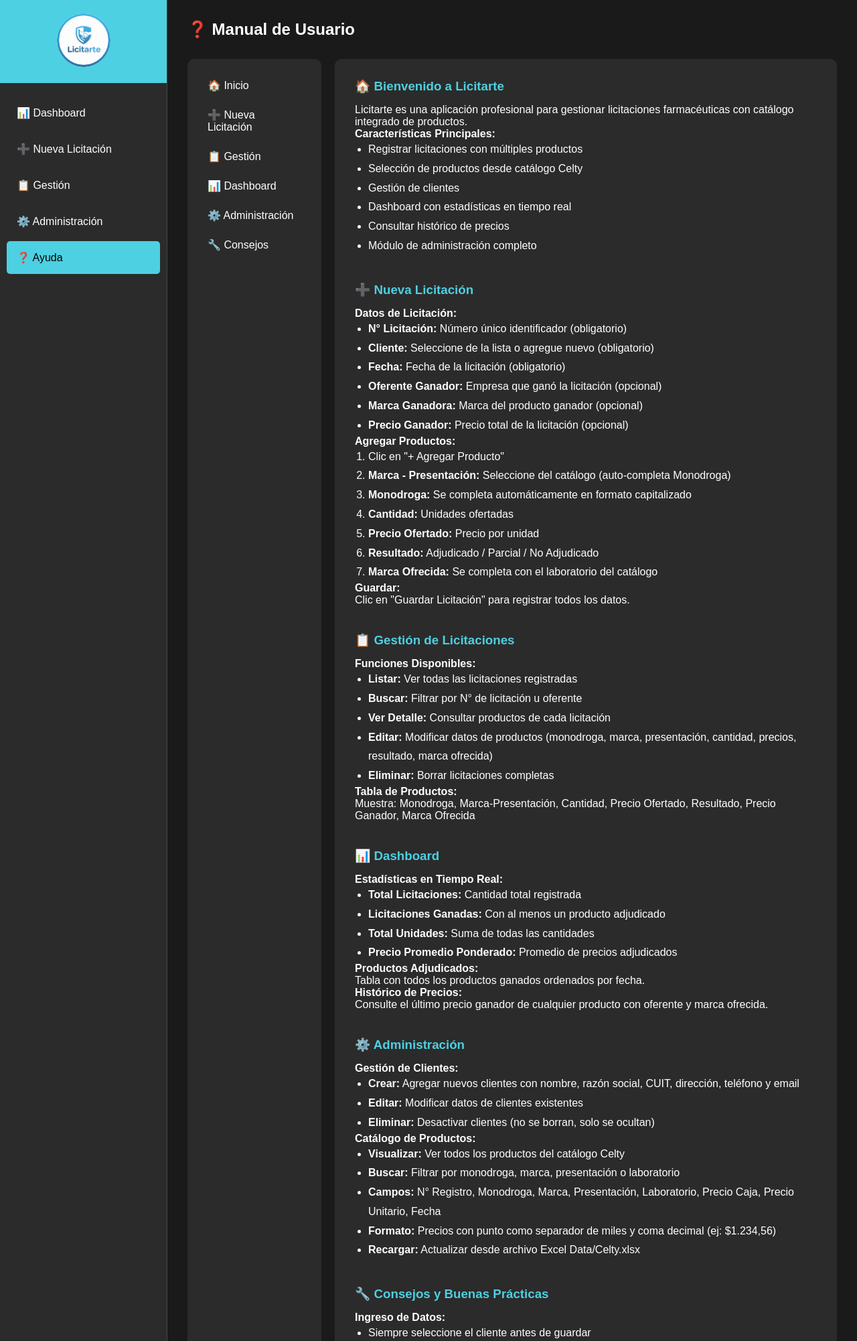
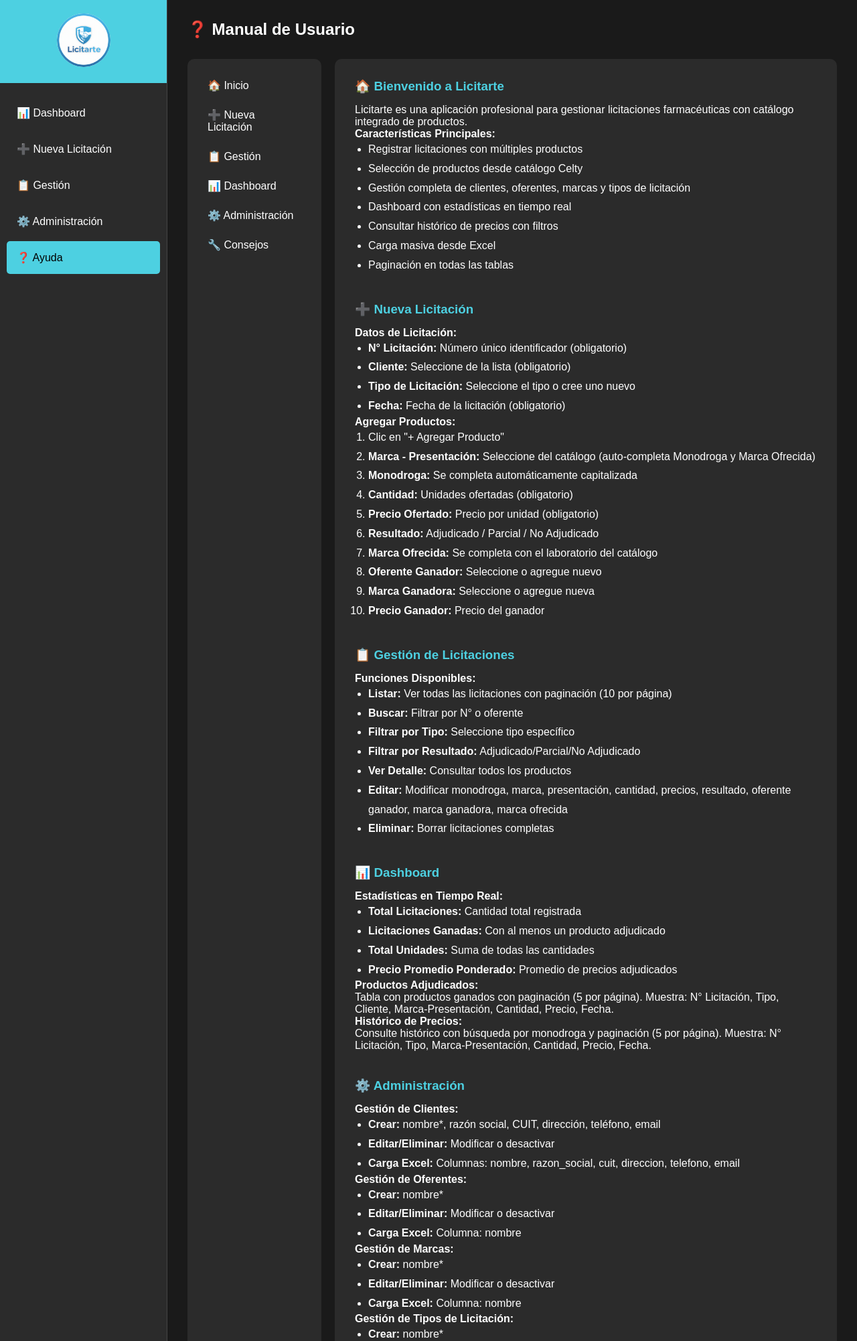
Before and after one commit to Jorge-Loyo/Licitarte, a Flask app: page /ayuda in a window 1280 px wide. Shown: the top 2002 px of the page at 67% size. Run offline with Flask 3, Linux system fonts and the light colour scheme.

Commit message:
Actualizar documentación con nuevas funcionalidades: oferentes, marcas, tipos licitación, carga masiva Excel y paginación

```diff
--- a/web/app.py
+++ b/web/app.py
@@ -69,6 +69,47 @@
         'precio_unitario': p[7],
         'fecha': p[8]
     } for p in productos])
+
+@app.route('/api/catalogo', methods=['POST'])
+def crear_producto_catalogo():
+    data = request.json
+    if not data or not data.get('numero_registro'):
+        return jsonify({'success': False, 'error': 'Número de registro es obligatorio'}), 400
+
+    try:
+        with db.get_connection() as conn:
+            cursor = conn.cursor()
+            if db.USE_POSTGRES:
+                cursor.execute("""
+                    INSERT INTO celty (numero_registro, monodroga, marca, presentacion, laboratorio, precio_caja, precio_unitario, fecha)
+                    VALUES (%s, %s, %s, %s, %s, %s, %s, %s)
+                """, (
+                    data['numero_registro'],
+                    data.get('monodroga', ''),
+                    data.get('marca', ''),
+                    data.get('presentacion', ''),
+                    data.get('laboratorio', ''),
+                    float(data['precio_caja']) if data.get('precio_caja') else None,
+                    float(data['precio_unitario']) if data.get('precio_unitario') else None,
+                    data.get('fecha', '')
+                ))
+            else:
+                cursor.execute("""
+                    INSERT INTO celty (numero_registro, monodroga, marca, presentacion, laboratorio, precio_caja, precio_unitario, fecha)
+                    VALUES (?, ?, ?, ?, ?, ?, ?, ?)
+                """, (
+                    data['numero_registro'],
+                    data.get('monodroga', ''),
+                    data.get('marca', ''),
+                    data.get('presentacion', ''),
+                    data.get('laboratorio', ''),
+                    float(data['precio_caja']) if data.get('precio_caja') else None,
+                    float(data['precio_unitario']) if data.get('precio_unitario') else None,
+                    data.get('fecha', '')
+                ))
+        return jsonify({'success': True})
+    except Exception as e:
+        return jsonify({'success': False, 'error': str(e)}), 500
 
 @app.route('/api/licitaciones', methods=['GET'])
 def get_licitaciones():
@@ -466,6 +507,105 @@
     except Exception as e:
         return jsonify({'success': False, 'error': str(e)}), 500
 
+@app.route('/api/cargar-clientes', methods=['POST'])
+def cargar_clientes():
+    if 'file' not in request.files:
+        return jsonify({'success': False, 'error': 'No se envió archivo'}), 400
+
+    file = request.files['file']
+    if not allowed_file(file.filename):
+        return jsonify({'success': False, 'error': 'Solo se permiten archivos .xlsx o .xls'}), 400
+
+    try:
+        import pandas as pd
+        df = pd.read_excel(file)
+        count = 0
+        for _, row in df.iterrows():
+            try:
+                db.crear_cliente(
+                    str(row.get('nombre', row.get('Nombre', ''))),
+                    str(row.get('razon_social', row.get('Razon Social', ''))),
+                    str(row.get('cuit', row.get('CUIT', ''))),
+                    str(row.get('direccion', row.get('Direccion', ''))),
+                    str(row.get('telefono', row.get('Telefono', ''))),
+                    str(row.get('email', row.get('Email', '')))
+                )
+                count += 1
+            except:
+                continue
+        return jsonify({'success': True, 'message': f'{count} clientes cargados'})
+    except Exception as e:
+        return jsonify({'success': False, 'error': str(e)}), 500
+
+@app.route('/api/cargar-oferentes', methods=['POST'])
+def cargar_oferentes():
+    if 'file' not in request.files:
+        return jsonify({'success': False, 'error': 'No se envió archivo'}), 400
+
+    file = request.files['file']
+    if not allowed_file(file.filename):
+        return jsonify({'success': False, 'error': 'Solo se permiten archivos .xlsx o .xls'}), 400
+
+    try:
+        import pandas as pd
+        df = pd.read_excel(file)
+        count = 0
+        for _, row in df.iterrows():
+            try:
+                db.crear_oferente(str(row.get('nombre', row.get('Nombre', ''))))
+                count += 1
+            except:
+                continue
+        return jsonify({'success': True, 'message': f'{count} oferentes cargados'})
+    except Exception as e:
+        return jsonify({'success': False, 'error': str(e)}), 500
+
+@app.route('/api/cargar-marcas', methods=['POST'])
+def cargar_marcas():
+    if 'file' not in request.files:
+        return jsonify({'success': False, 'error': 'No se envió archivo'}), 400
+
+    file = request.files['file']
+    if not allowed_file(file.filename):
+        return jsonify({'success': False, 'error': 'Solo se permiten archivos .xlsx o .xls'}), 400
+
+    try:
+        import pandas as pd
+        df = pd.read_excel(file)
+        count = 0
+        for _, row in df.iterrows():
+            try:
+                db.crear_marca(str(row.get('nombre', row.get('Nombre', ''))))
+                count += 1
+            except:
+                continue
+        return jsonify({'success': True, 'message': f'{count} marcas cargadas'})
+    except Exception as e:
+        return jsonify({'success': False, 'error': str(e)}), 500
+
+@app.route('/api/cargar-tipos-licitacion', methods=['POST'])
+def cargar_tipos_licitacion():
+    if 'file' not in request.files:
+        return jsonify({'success': False, 'error': 'No se envió archivo'}), 400
+
+    file = request.files['file']
+    if not allowed_file(file.filename):
+        return jsonify({'success': False, 'error': 'Solo se permiten archivos .xlsx o .xls'}), 400
+
+    try:
+        import pandas as pd
+        df = pd.read_excel(file)
+        count = 0
+        for _, row in df.iterrows():
+            try:
+                db.crear_tipo_licitacion(str(row.get('nombre', row.get('Nombre', ''))))
+                count += 1
+            except:
+                continue
+        return jsonify({'success': True, 'message': f'{count} tipos cargados'})
+    except Exception as e:
+        return jsonify({'success': False, 'error': str(e)}), 500
+
 if __name__ == '__main__':
     port = int(os.environ.get('PORT', 5000))
     debug = os.environ.get('FLASK_ENV') != 'production'
--- a/web/templates/ayuda.html
+++ b/web/templates/ayuda.html
@@ -25,10 +25,11 @@
             <ul>
                 <li>Registrar licitaciones con múltiples productos</li>
                 <li>Selección de productos desde catálogo Celty</li>
-                <li>Gestión de clientes</li>
+                <li>Gestión completa de clientes, oferentes, marcas y tipos de licitación</li>
                 <li>Dashboard con estadísticas en tiempo real</li>
-                <li>Consultar histórico de precios</li>
-                <li>Módulo de administración completo</li>
+                <li>Consultar histórico de precios con filtros</li>
+                <li>Carga masiva desde Excel</li>
+                <li>Paginación en todas las tablas</li>
             </ul>
         </section>
 
@@ -37,38 +38,37 @@
             <h4>Datos de Licitación:</h4>
             <ul>
                 <li><strong>N° Licitación:</strong> Número único identificador (obligatorio)</li>
-                <li><strong>Cliente:</strong> Seleccione de la lista o agregue nuevo (obligatorio)</li>
+                <li><strong>Cliente:</strong> Seleccione de la lista (obligatorio)</li>
+                <li><strong>Tipo de Licitación:</strong> Seleccione el tipo o cree uno nuevo</li>
                 <li><strong>Fecha:</strong> Fecha de la licitación (obligatorio)</li>
-                <li><strong>Oferente Ganador:</strong> Empresa que ganó la licitación (opcional)</li>
-                <li><strong>Marca Ganadora:</strong> Marca del producto ganador (opcional)</li>
-                <li><strong>Precio Ganador:</strong> Precio total de la licitación (opcional)</li>
             </ul>
             <h4>Agregar Productos:</h4>
             <ol>
                 <li>Clic en "+ Agregar Producto"</li>
-                <li><strong>Marca - Presentación:</strong> Seleccione del catálogo (auto-completa Monodroga)</li>
-                <li><strong>Monodroga:</strong> Se completa automáticamente en formato capitalizado</li>
-                <li><strong>Cantidad:</strong> Unidades ofertadas</li>
-                <li><strong>Precio Ofertado:</strong> Precio por unidad</li>
+                <li><strong>Marca - Presentación:</strong> Seleccione del catálogo (auto-completa Monodroga y Marca Ofrecida)</li>
+                <li><strong>Monodroga:</strong> Se completa automáticamente capitalizada</li>
+                <li><strong>Cantidad:</strong> Unidades ofertadas (obligatorio)</li>
+                <li><strong>Precio Ofertado:</strong> Precio por unidad (obligatorio)</li>
                 <li><strong>Resultado:</strong> Adjudicado / Parcial / No Adjudicado</li>
                 <li><strong>Marca Ofrecida:</strong> Se completa con el laboratorio del catálogo</li>
+                <li><strong>Oferente Ganador:</strong> Seleccione o agregue nuevo</li>
+                <li><strong>Marca Ganadora:</strong> Seleccione o agregue nueva</li>
+                <li><strong>Precio Ganador:</strong> Precio del ganador</li>
             </ol>
-            <h4>Guardar:</h4>
-            <p>Clic en "Guardar Licitación" para registrar todos los datos.</p>
         </section>
 
         <section id="gestion">
             <h3>📋 Gestión de Licitaciones</h3>
             <h4>Funciones Disponibles:</h4>
             <ul>
-                <li><strong>Listar:</strong> Ver todas las licitaciones registradas</li>
-                <li><strong>Buscar:</strong> Filtrar por N° de licitación u oferente</li>
-                <li><strong>Ver Detalle:</strong> Consultar productos de cada licitación</li>
-                <li><strong>Editar:</strong> Modificar datos de productos (monodroga, marca, presentación, cantidad, precios, resultado, marca ofrecida)</li>
+                <li><strong>Listar:</strong> Ver todas las licitaciones con paginación (10 por página)</li>
+                <li><strong>Buscar:</strong> Filtrar por N° o oferente</li>
+                <li><strong>Filtrar por Tipo:</strong> Seleccione tipo específico</li>
+                <li><strong>Filtrar por Resultado:</strong> Adjudicado/Parcial/No Adjudicado</li>
+                <li><strong>Ver Detalle:</strong> Consultar todos los productos</li>
+                <li><strong>Editar:</strong> Modificar monodroga, marca, presentación, cantidad, precios, resultado, oferente ganador, marca ganadora, marca ofrecida</li>
                 <li><strong>Eliminar:</strong> Borrar licitaciones completas</li>
             </ul>
-            <h4>Tabla de Productos:</h4>
-            <p>Muestra: Monodroga, Marca-Presentación, Cantidad, Precio Ofertado, Resultado, Precio Ganador, Marca Ofrecida</p>
         </section>
 
         <section id="dashboard">
@@ -81,26 +81,45 @@
                 <li><strong>Precio Promedio Ponderado:</strong> Promedio de precios adjudicados</li>
             </ul>
             <h4>Productos Adjudicados:</h4>
-            <p>Tabla con todos los productos ganados ordenados por fecha.</p>
+            <p>Tabla con productos ganados con paginación (5 por página). Muestra: N° Licitación, Tipo, Cliente, Marca-Presentación, Cantidad, Precio, Fecha.</p>
             <h4>Histórico de Precios:</h4>
-            <p>Consulte el último precio ganador de cualquier producto con oferente y marca ofrecida.</p>
+            <p>Consulte histórico con búsqueda por monodroga y paginación (5 por página). Muestra: N° Licitación, Tipo, Marca-Presentación, Cantidad, Precio, Fecha.</p>
         </section>
 
         <section id="administracion">
             <h3>⚙️ Administración</h3>
             <h4>Gestión de Clientes:</h4>
             <ul>
-                <li><strong>Crear:</strong> Agregar nuevos clientes con nombre, razón social, CUIT, dirección, teléfono y email</li>
-                <li><strong>Editar:</strong> Modificar datos de clientes existentes</li>
-                <li><strong>Eliminar:</strong> Desactivar clientes (no se borran, solo se ocultan)</li>
+                <li><strong>Crear:</strong> nombre*, razón social, CUIT, dirección, teléfono, email</li>
+                <li><strong>Editar/Eliminar:</strong> Modificar o desactivar</li>
+                <li><strong>Carga Excel:</strong> Columnas: nombre, razon_social, cuit, direccion, telefono, email</li>
             </ul>
-            <h4>Catálogo de Productos:</h4>
+            <h4>Gestión de Oferentes:</h4>
             <ul>
-                <li><strong>Visualizar:</strong> Ver todos los productos del catálogo Celty</li>
+                <li><strong>Crear:</strong> nombre*</li>
+                <li><strong>Editar/Eliminar:</strong> Modificar o desactivar</li>
+                <li><strong>Carga Excel:</strong> Columna: nombre</li>
+            </ul>
+            <h4>Gestión de Marcas:</h4>
+            <ul>
+                <li><strong>Crear:</strong> nombre*</li>
+                <li><strong>Editar/Eliminar:</strong> Modificar o desactivar</li>
+                <li><strong>Carga Excel:</strong> Columna: nombre</li>
+            </ul>
+            <h4>Gestión de Tipos de Licitación:</h4>
+            <ul>
+                <li><strong>Crear:</strong> nombre*</li>
+                <li><strong>Editar/Eliminar:</strong> Modificar o desactivar</li>
+                <li><strong>Carga Excel:</strong> Columna: nombre</li>
+            </ul>
+            <h4>Catálogo de Productos Celty:</h4>
+            <ul>
+                <li><strong>Visualizar:</strong> Ver todos los productos</li>
                 <li><strong>Buscar:</strong> Filtrar por monodroga, marca, presentación o laboratorio</li>
                 <li><strong>Campos:</strong> N° Registro, Monodroga, Marca, Presentación, Laboratorio, Precio Caja, Precio Unitario, Fecha</li>
-                <li><strong>Formato:</strong> Precios con punto como separador de miles y coma decimal (ej: $1.234,56)</li>
-                <li><strong>Recargar:</strong> Actualizar desde archivo Excel Data/Celty.xlsx</li>
+                <li><strong>Formato:</strong> Precios argentinos ($1.234,56)</li>
+                <li><strong>Carga Excel:</strong> Columnas: Numero de Registro, Monodroga, Marca, Presentacion, Laboratorio, Precio por Caja, Presio unitario, Fecha</li>
+                <li><strong>Agregar:</strong> Crear productos manualmente</li>
             </ul>
         </section>
 
@@ -108,28 +127,29 @@
             <h3>🔧 Consejos y Buenas Prácticas</h3>
             <h4>Ingreso de Datos:</h4>
             <ul>
-                <li>Siempre seleccione el cliente antes de guardar</li>
-                <li>Use el catálogo para evitar errores de tipeo</li>
-                <li>Verifique que la Monodroga se auto-complete correctamente</li>
-                <li>Complete el Oferente Ganador y Marca Ganadora para mejor seguimiento</li>
+                <li>Seleccione cliente y tipo antes de guardar</li>
+                <li>Use el catálogo para evitar errores</li>
+                <li>Verifique auto-completado de monodroga</li>
+                <li>Use botones "+ Nuevo" para agregar oferentes/marcas rápidamente</li>
             </ul>
             <h4>Gestión:</h4>
             <ul>
-                <li>Use la búsqueda para encontrar licitaciones rápidamente</li>
-                <li>Revise el detalle antes de eliminar</li>
-                <li>Actualice precios ganadores cuando se confirmen</li>
+                <li>Use búsqueda y filtros para análisis específicos</li>
+                <li>Revise detalle antes de eliminar</li>
+                <li>Use paginación para grandes volúmenes</li>
             </ul>
             <h4>Administración:</h4>
             <ul>
                 <li>Mantenga actualizado el catálogo Celty</li>
-                <li>Agregue clientes nuevos antes de crear licitaciones</li>
-                <li>Revise periódicamente los precios del catálogo</li>
+                <li>Use carga masiva Excel para múltiples registros</li>
+                <li>Verifique columnas exactas en Excel</li>
+                <li>Haga backup antes de cargas masivas</li>
             </ul>
             <h4>Respaldos:</h4>
             <ul>
-                <li>La base de datos se encuentra en database/licitaciones.db</li>
-                <li>Haga copias de seguridad periódicas</li>
-                <li>El catálogo se carga desde Data/Celty.xlsx</li>
+                <li>Base de datos: database/licitaciones.db</li>
+                <li>Catálogo: Data/Celty.xlsx</li>
+                <li>Haga copias periódicas</li>
             </ul>
         </section>
     </div>
```
Also changed, not shown: web/static/js/administracion.js (+147 -0 lines), web/templates/administracion.html (+65 -5 lines), README.md.
